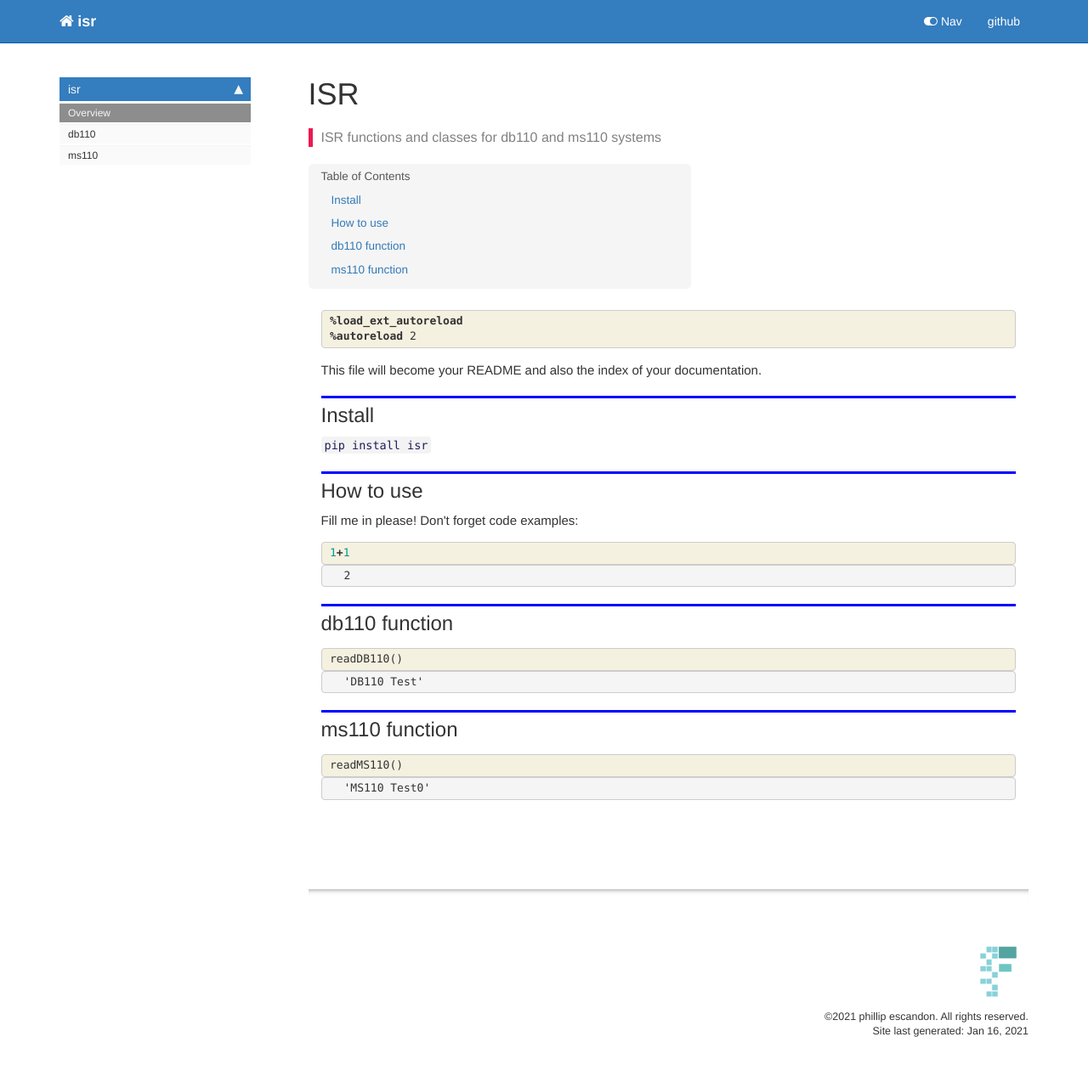
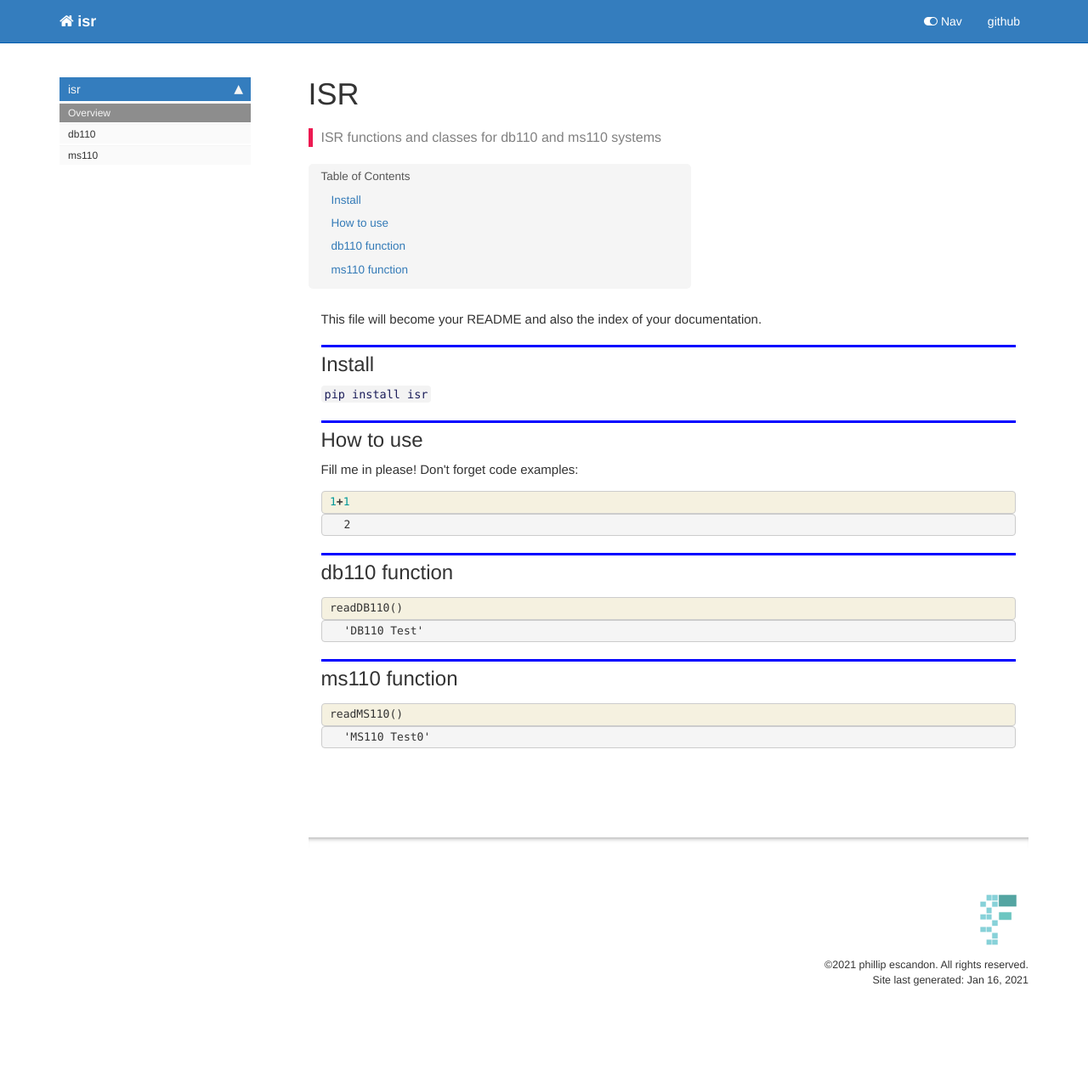
Before and after one commit to philescandon/ISR, a Jekyll site: the page built from docs/index.html, in a window 1280 px wide. Shown: the whole page at 85% size. Built offline with Jekyll 4.4.1, drawn with Linux system fonts in a browser that asks for light colours; nearby versions of some CDN libraries; comment, search, counter and statistics services are not loaded; after the commit the page ends 1214 px from its top, so only the background shows below that.

Commit message:
index.ipynb correction

```diff
--- a/docs/index.html
+++ b/docs/index.html
@@ -25,24 +25,6 @@
     {% raw %}
 
 <div class="cell border-box-sizing code_cell rendered">
-
-</div>
-    {% endraw %}
-
-    {% raw %}
-
-<div class="cell border-box-sizing code_cell rendered">
-<div class="input">
-
-<div class="inner_cell">
-    <div class="input_area">
-<div class=" highlight hl-ipython3"><pre><span></span><span class="o">%</span><span class="k">load_ext_autoreload</span>
-<span class="o">%</span><span class="k">autoreload</span> 2
-</pre></div>
-
-    </div>
-</div>
-</div>
 
 </div>
     {% endraw %}
```
Also changed, not shown: README.md, 1 other file.
